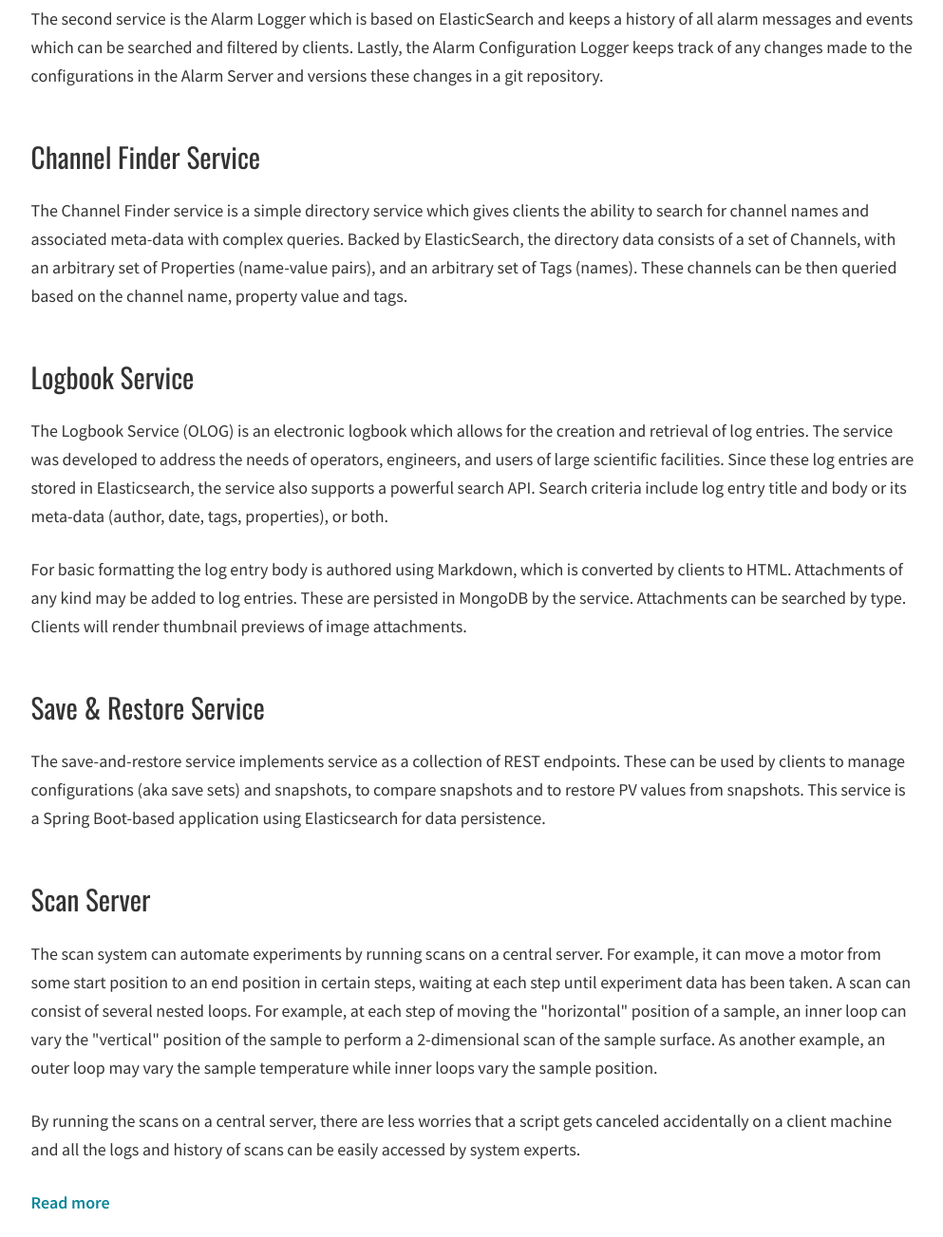
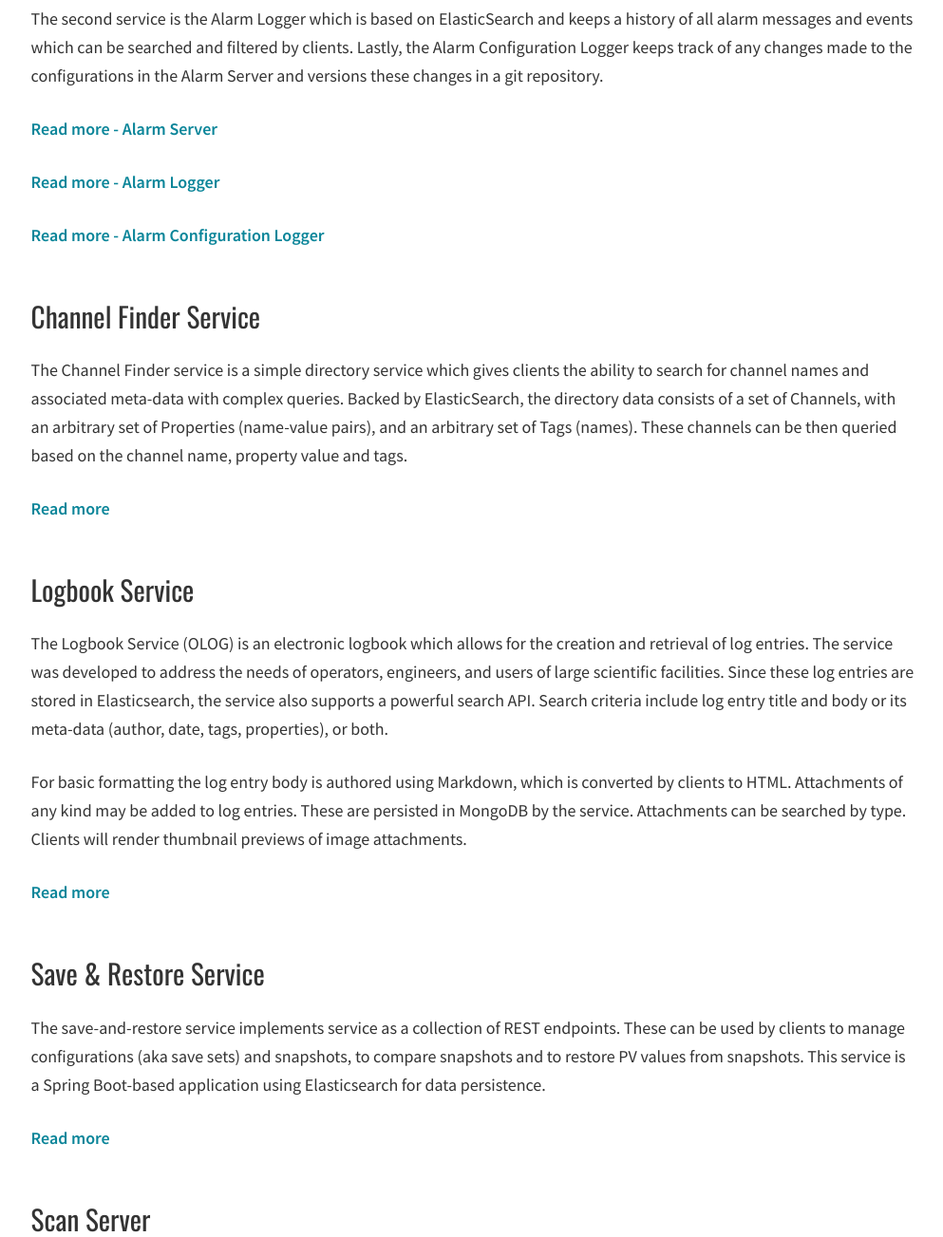
Before and after one commit to ControlSystemStudio/controlsystemstudio.org, a Gatsby site: page /services in a window 1280 px wide. Shown: the part 1440-2743 px from the top of the page at 95% size, without its empty margins (142-1135 px from the left). Built offline with nearby package versions, Linux system fonts and the light colour scheme; Gatsby itself is replaced by a stand-in of ours.

Commit message:
add links to services

```diff
--- a/src/pages/services.js
+++ b/src/pages/services.js
@@ -44,6 +44,21 @@
           Lastly, the Alarm Configuration Logger keeps track of any changes made to the configurations
           in the Alarm Server and versions these changes in a git repository.
         </p>
+        <p>
+          <a href="https://control-system-studio.readthedocs.io/en/latest/services/alarm-server/doc/index.html" target="_blank">
+            Read more - Alarm Server
+          </a>
+        </p>
+        <p>
+          <a href="https://control-system-studio.readthedocs.io/en/latest/services/alarm-logger/doc/index.html" target="_blank">
+            Read more - Alarm Logger
+          </a>
+        </p>
+        <p>
+          <a href="https://control-system-studio.readthedocs.io/en/latest/services/alarm-config-logger/doc/index.html" target="_blank">
+            Read more - Alarm Configuration Logger
+          </a>
+        </p>
         {/** Channel Finder */}
         <div style={{ marginBottom: `3rem` }}></div>
         <h2>Channel Finder Service</h2>
@@ -52,6 +67,11 @@
           for channel names and associated meta-data with complex queries. Backed by ElasticSearch, the directory
           data consists of a set of Channels, with an arbitrary set of Properties (name-value pairs), and an arbitrary
           set of Tags (names). These channels can be then queried based on the channel name, property value and tags.
+        </p>
+        <p>
+          <a href="https://channelfinder.readthedocs.io/en/latest/" target="_blank">
+            Read more
+          </a>
         </p>
         {/** Logbook Service**/}
         <div style={{ marginBottom: `3rem` }}></div>
@@ -67,6 +87,11 @@
           Attachments of any kind may be added to log entries. These are persisted in MongoDB by the service.
           Attachments can be searched by type. Clients will render thumbnail previews of image attachments.
         </p>
+        <p>
+          <a href="https://olog.readthedocs.io/en/latest/" target="_blank">
+            Read more
+          </a>
+        </p>
         {/** Save & Restore */}
         <div style={{ marginBottom: `3rem` }}></div>
         <h2>Save & Restore Service</h2>
@@ -75,6 +100,11 @@
           These can be used by clients to manage configurations (aka save sets) and snapshots,
           to compare snapshots and to restore PV values from snapshots. This service is a Spring Boot-based
           application using Elasticsearch for data persistence.
+        </p>
+        <p>
+          <a href="https://control-system-studio.readthedocs.io/en/latest/services/save-and-restore/doc/index.html" target="_blank">
+            Read more
+          </a>
         </p>
         {/** Scan */}
         <div style={{ marginBottom: `3rem` }}></div>
@@ -95,11 +125,10 @@
           be easily accessed by system experts.
         </p>
         <p>
-          <a href="http://htmlpreview.github.io/?https://github.com/ControlSystemStudio/cs-studio/blob/master/applications/scan/scan-plugins/org.csstudio.scan.ui/doc/scansystem.html">
+          <a href="http://htmlpreview.github.io/?https://github.com/ControlSystemStudio/cs-studio/blob/master/applications/scan/scan-plugins/org.csstudio.scan.ui/doc/scansystem.html" target="_blank">
             Read more
           </a>
         </p>
-
       </Container>
     </Layout>
   );
```
